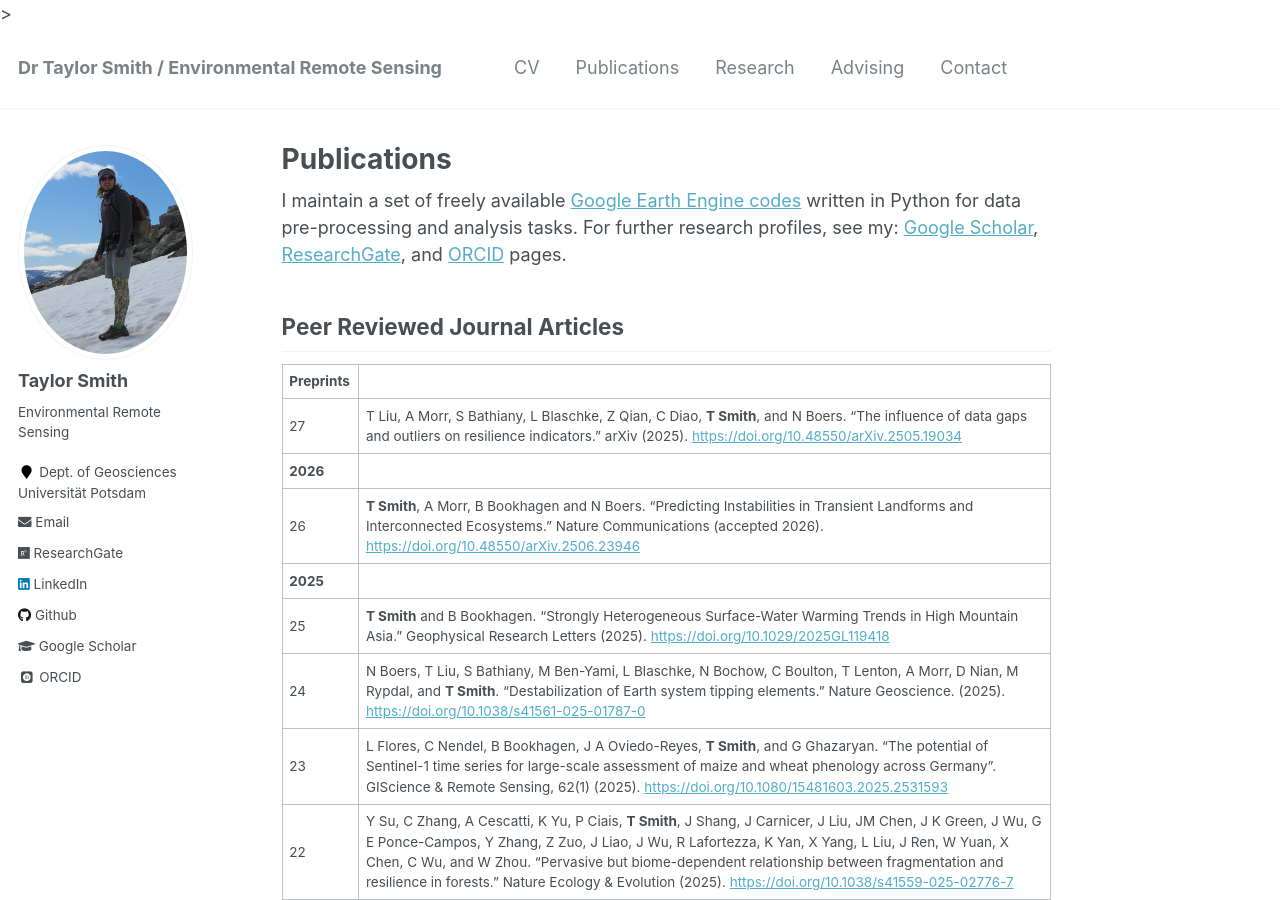
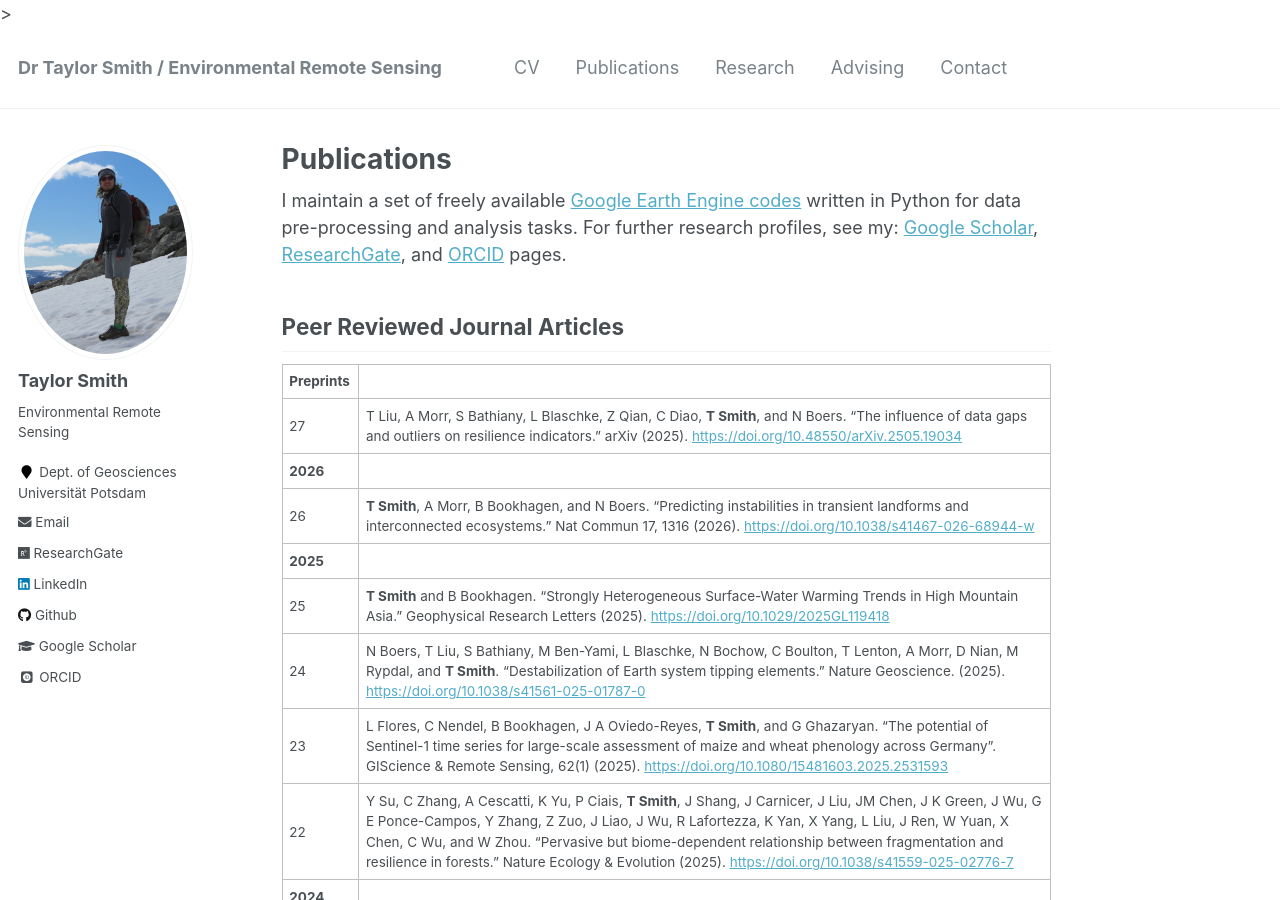
Before and after one commit to tasmi/tasmi.github.io, a Jekyll site: the page built from _pages/publications.md, in a window 1280 px wide and 900 px high. Built offline with Jekyll 4.4.1, drawn with Linux system fonts in a browser that asks for light colours; some web fonts are replaced.

Commit message:
Update publications.md

```diff
--- a/_pages/publications.md
+++ b/_pages/publications.md
@@ -12,7 +12,7 @@ I maintain a set of freely available [Google Earth Engine codes](https://github.
 | **Preprints**
 27 | T Liu, A Morr, S Bathiany, L Blaschke, Z Qian, C Diao, **T Smith**, and N Boers. "The influence of data gaps and outliers on resilience indicators." arXiv (2025). [https://doi.org/10.48550/arXiv.2505.19034](https://doi.org/10.48550/arXiv.2505.19034)
 | **2026**
-26 | **T Smith**, A Morr, B Bookhagen and N Boers. "Predicting Instabilities in Transient Landforms and Interconnected Ecosystems." Nature Communications (accepted 2026). [https://doi.org/10.48550/arXiv.2506.23946](https://doi.org/10.48550/arXiv.2506.23946)
+26 | **T Smith**, A Morr, B Bookhagen, and N Boers. "Predicting instabilities in transient landforms and interconnected ecosystems." Nat Commun 17, 1316 (2026). [https://doi.org/10.1038/s41467-026-68944-w](https://doi.org/10.1038/s41467-026-68944-w)
 | **2025**
 25 | **T Smith** and B Bookhagen. "Strongly Heterogeneous Surface-Water Warming Trends in High Mountain Asia." Geophysical Research Letters (2025). [https://doi.org/10.1029/2025GL119418](https://doi.org/10.1029/2025GL119418)
 24 | N Boers, T Liu, S Bathiany, M Ben-Yami, L Blaschke, N Bochow, C Boulton, T Lenton, A Morr, D Nian, M Rypdal, and **T Smith**. "Destabilization of Earth system tipping elements." Nature Geoscience. (2025). [https://doi.org/10.1038/s41561-025-01787-0](https://doi.org/10.1038/s41561-025-01787-0)
```
